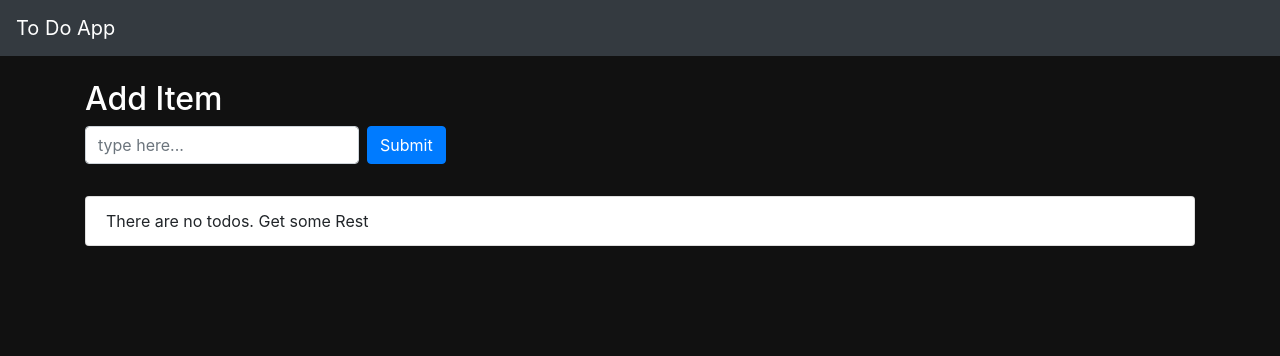
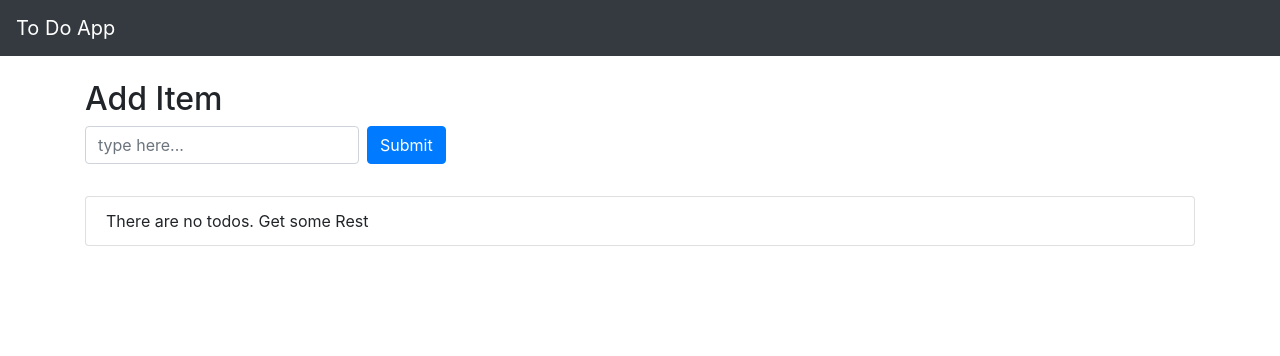
Before and after one commit to juchilian/todo-app-django, a Django app: page / in a window 1280 px wide. Shown: the top 356 px of the page. Run offline with Django 3.2, Linux system fonts and the light colour scheme; data that the repository does not hold is empty; some libraries are stand-ins or nearby versions.

Commit message:
[update] frontend

```diff
--- a/static/css/style.css
+++ b/static/css/style.css
@@ -1,3 +1,3 @@
 body {
-    background: #111 !important;
+    /* background: #111 !important; */
 }
--- a/templates/todo/index.html
+++ b/templates/todo/index.html
@@ -3,7 +3,7 @@
 {% block content %}
   <div class="row mt-4">
     <div class="col">
-      <h2 class="text-white">Add Item</h2>
+      <h2>Add Item</h2>
       <form action="add_todo/" method="post" class="form-inline">{% csrf_token %}
         <input type="text" required name="content" class="form-control mb-2 mr-sm-2" placeholder="type here...">
         <button type="submit" class="btn btn-primary mb-2">Submit</button>
```
